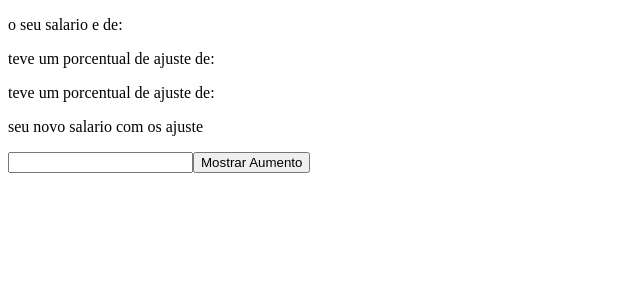
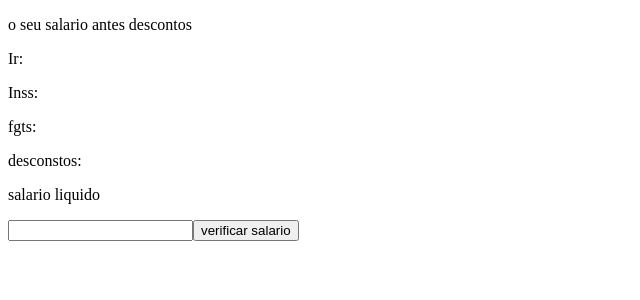
Before and after one commit to Gabriel200395/state, a React (Create React App) app: page / in a window 1280 px wide. Shown: the top 300 px of the page, without its empty margins (0-640 px from the left). Built offline with nearby package versions, Linux system fonts and the light colour scheme.

Commit message:
terminando exercicios

```diff
--- a/src/App.js
+++ b/src/App.js
@@ -1,8 +1,8 @@
-import Ex10 from "./ExerciciosDecisao/Ex10";
+import Ex11 from "./ExerciciosDecisao/Ex11";
 function App() {
   return (
     <>
-      <Ex10 />
+      <Ex11 />
     </>
   );
 }
--- a/src/ExerciciosDecisao/Ex10.js
+++ b/src/ExerciciosDecisao/Ex10.js
@@ -10,7 +10,7 @@ function Ex10() {
     let ajuste1 = 0.2;
     let ajuste2 = 0.15;
     let ajuste3 = 0.1;
-    let ajuste4 = 0.5;
+    let ajuste4 = 0.05;
 
     if (salario <= 280) {
       const ajusteSalario = +salario * ajuste1;
--- /dev/null
+++ b/src/ExerciciosDecisao/Ex11.js
@@ -0,0 +1,137 @@
+import { useState } from "react";
+
+function Ex11() {
+  const [salario, setSalario] = useState("");
+
+  const [ir, setIr] = useState("");
+  const [valorIr, setValorIr] = useState("");
+
+  const [fgts, setFgts] = useState("");
+  const [valorFgts, setValorFgts] = useState("");
+
+  const [inss, setInss] = useState("");
+  const [valorInss, setValorInss] = useState("");
+
+  const [descontos, setDescontos] = useState("");
+  const [liquido, setLiquido] = useState("");
+
+  function novoSalario() {
+    const ajuste1 = 0.05;
+    const ajuste2 = 0.1;
+    const ajuste3 = 0.2;
+    const ajusteInss = 0.1;
+    const ajusteFgts = 0.11;
+
+    if (salario <= 900) {
+      setValorIr("nenhum desconto");
+      setIr(0);
+      setValorFgts("nenhum desconto");
+      setFgts(0);
+      setValorInss("nenhum desconto");
+      setInss(0);
+      setDescontos("nenhum desconto");
+      setLiquido(salario);
+    } else if (salario > 900 && salario <= 1500) {
+      const calcular = +salario * ajuste1;
+      const calcular1 = +salario * ajusteInss;
+      const calcular2 = +salario * ajusteFgts;
+      const total = calcular + calcular1;
+      setIr(ajuste1);
+      setValorIr(calcular);
+      setInss(ajusteInss);
+      setValorInss(calcular1);
+      setFgts(ajusteFgts);
+      setValorFgts(calcular2);
+      setDescontos(total);
+      setLiquido(+salario - total);
+    } else if (salario > 1500 && salario <= 2500) {
+      const calcular = +salario * ajuste2;
+      const calcular1 = +salario * ajusteInss;
+      const calcular2 = +salario * ajusteFgts;
+      const total = calcular + calcular1;
+      setIr(ajuste2);
+      setValorIr(calcular);
+      setInss(ajusteInss);
+      setValorInss(calcular1);
+      setFgts(ajusteFgts);
+      setValorFgts(calcular2);
+      setDescontos(total);
+      setLiquido(+salario - total);
+    } else if (salario > 2500) {
+      const calcular = +salario * ajuste3;
+      const calcular1 = +salario * ajusteInss;
+      const calcular2 = +salario * ajusteFgts;
+      const total = calcular + calcular1;
+      setIr(ajuste3);
+      setValorIr(calcular);
+      setInss(ajusteInss);
+      setValorInss(calcular1);
+      setFgts(ajusteFgts);
+      setValorFgts(calcular2);
+      setDescontos(total);
+      setLiquido(+salario - total);
+    }
+  }
+
+  return (
+    <div>
+      <>
+        <p>
+          o seu salario antes descontos
+          <br />
+          {salario.toLocaleString("pt-BR", {
+            style: "currency",
+            currency: "BRL",
+          })}
+        </p>
+        <p>
+          Ir: {ir}
+          <br />
+          {valorIr.toLocaleString("pt-BR", {
+            style: "currency",
+            currency: "BRL",
+          })}
+        </p>
+        <p>
+          Inss: {inss}
+          <br />
+          {valorInss.toLocaleString("pt-BR", {
+            style: "currency",
+            currency: "BRL",
+          })}
+        </p>
+        <p>
+          fgts: {fgts}
+          <br />
+          {valorFgts.toLocaleString("pt-BR", {
+            style: "currency",
+            currency: "BRL",
+          })}
+        </p>
+        <p>
+          desconstos:
+          <br />
+          {descontos.toLocaleString("pt-BR", {
+            style: "currency",
+            currency: "BRL",
+          })}
+        </p>
+        <p>
+          salario liquido{" "}
+          {liquido.toLocaleString("pt-BR", {
+            style: "currency",
+            currency: "BRL",
+          })}{" "}
+        </p>
+      </>
+      <input
+        type="number"
+        value={salario}
+        onChange={({ target }) => setSalario(target.value)}
+      />
+      <button onClick={novoSalario}>verificar salario</button>
+    </div>
+  );
+}
+
+export default Ex11;
```
